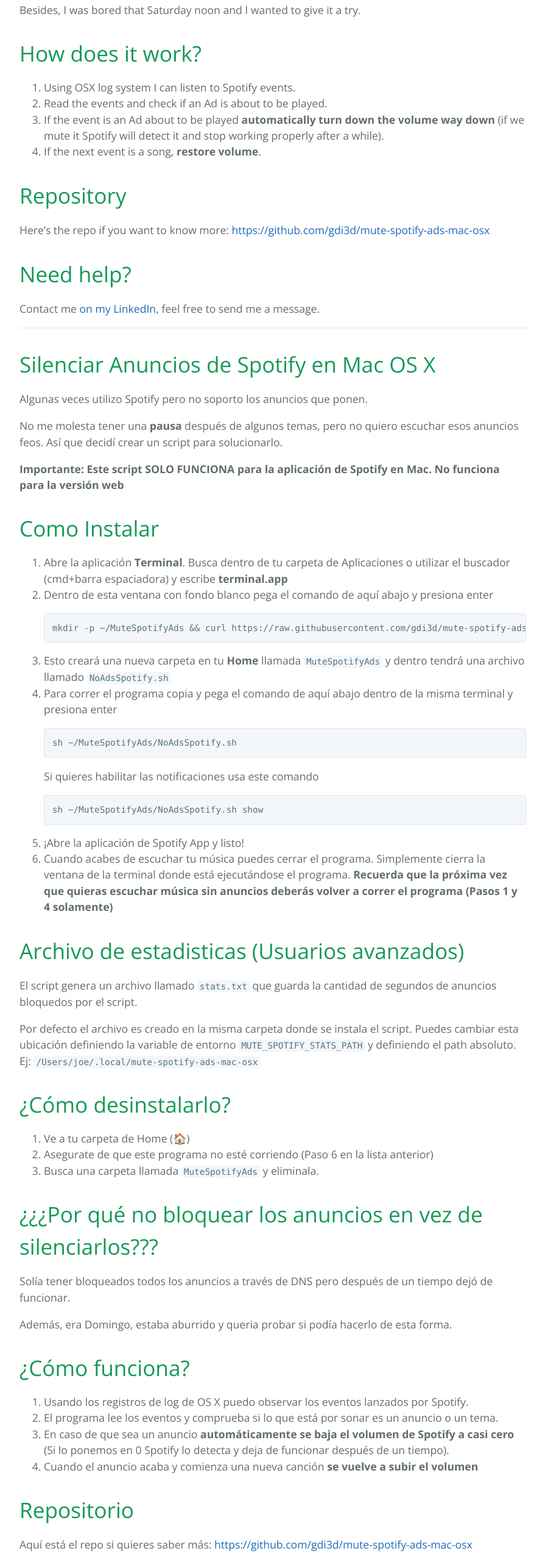
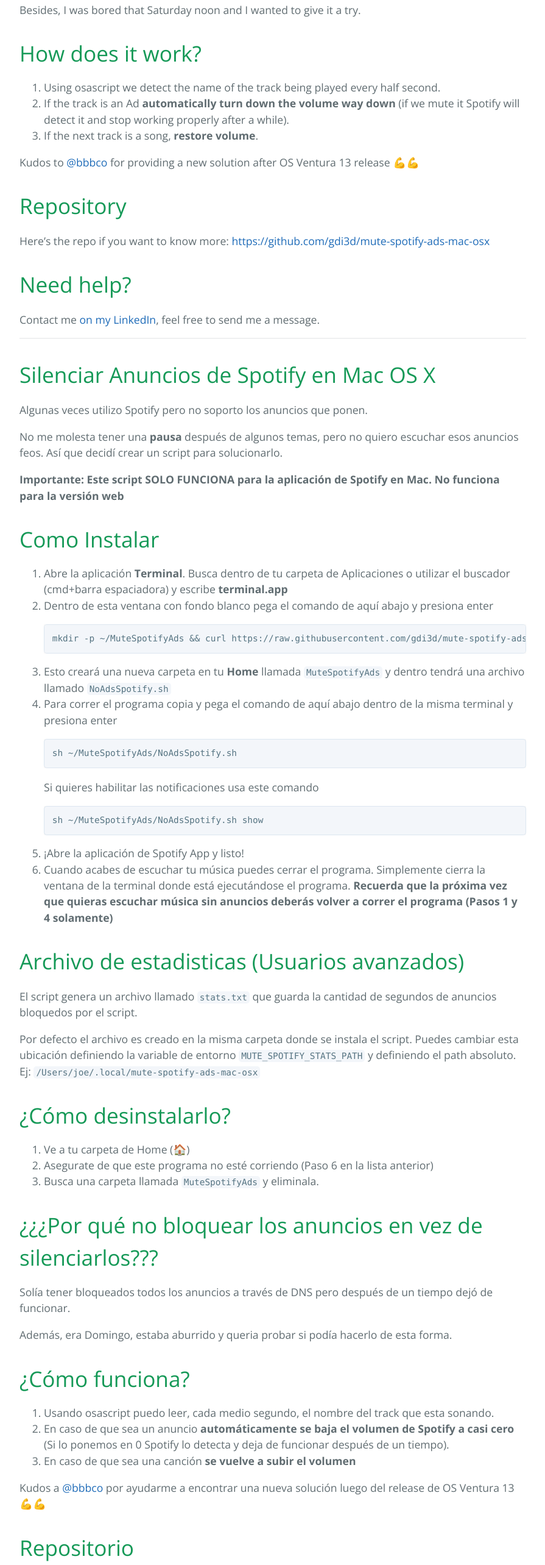
Before and after one commit to gdi3d/mute-spotify-ads-mac-osx, a plain HTML site: page docs/index.html in a window 1280 px wide. Shown: the part 1918-4485 px from the top of the page at 61% size, without its empty margins (192-1087 px from the left). Drawn offline with nearby package versions, Linux system fonts and the light colour scheme.

Commit message:
Updated docs

```diff
--- a/docs/index.html
+++ b/docs/index.html
@@ -97,11 +97,12 @@
 <h1 id="how-does-it-work">How does it work?</h1>
 
 <ol>
-  <li>Using OSX log system I can listen to Spotify events.</li>
-  <li>Read the events and check if an Ad is about to be played.</li>
-  <li>If the event is an Ad about to be played <strong>automatically turn down the volume way down</strong> (if we mute it Spotify will detect it and stop working properly after a while).</li>
-  <li>If the next event is a song, <strong>restore volume</strong>.</li>
+  <li>Using osascript we detect the name of the track being played every half second.</li>
+  <li>If the track is an Ad <strong>automatically turn down the volume way down</strong> (if we mute it Spotify will detect it and stop working properly after a while).</li>
+  <li>If the next track is a song, <strong>restore volume</strong>.</li>
 </ol>
+
+<p>Kudos to <a href="https://github.com/bbbco">@bbbco</a> for providing a new solution after OS Ventura 13 release 💪💪</p>
 
 <h1 id="repository">Repository</h1>
 <p>Here’s the repo if you want to know more:
@@ -170,11 +171,12 @@
 <h1 id="cómo-funciona">¿Cómo funciona?</h1>
 
 <ol>
-  <li>Usando los registros de log de OS X puedo observar los eventos lanzados por Spotify.</li>
-  <li>El programa lee los eventos y comprueba si lo que está por sonar es un anuncio o un tema.</li>
+  <li>Usando osascript puedo leer, cada medio segundo, el nombre del track que esta sonando.</li>
   <li>En caso de que sea un anuncio <strong>automáticamente se baja el volumen de Spotify a casi cero</strong> (Si lo ponemos en 0 Spotify lo detecta y deja de funcionar después de un tiempo).</li>
-  <li>Cuando el anuncio acaba y comienza una nueva canción <strong>se vuelve a subir el volumen</strong></li>
+  <li>En caso de que sea una canción <strong>se vuelve a subir el volumen</strong></li>
 </ol>
+
+<p>Kudos a <a href="https://github.com/bbbco">@bbbco</a> por ayudarme a encontrar una nueva solución luego del release de OS Ventura 13 💪💪</p>
 
 <h1 id="repositorio">Repositorio</h1>
 <p>Aquí está el repo si quieres saber más:
```
